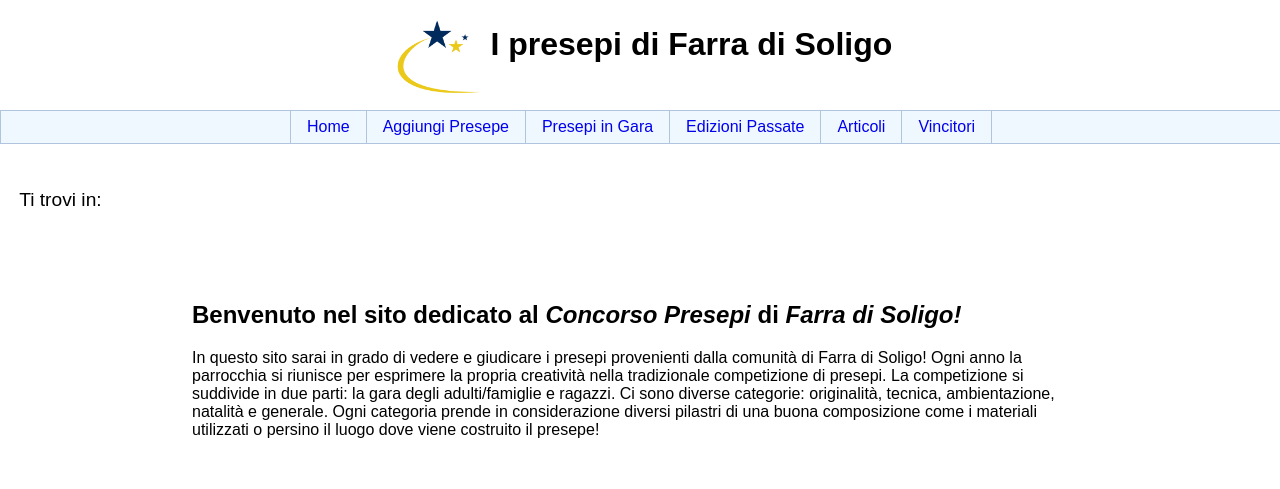
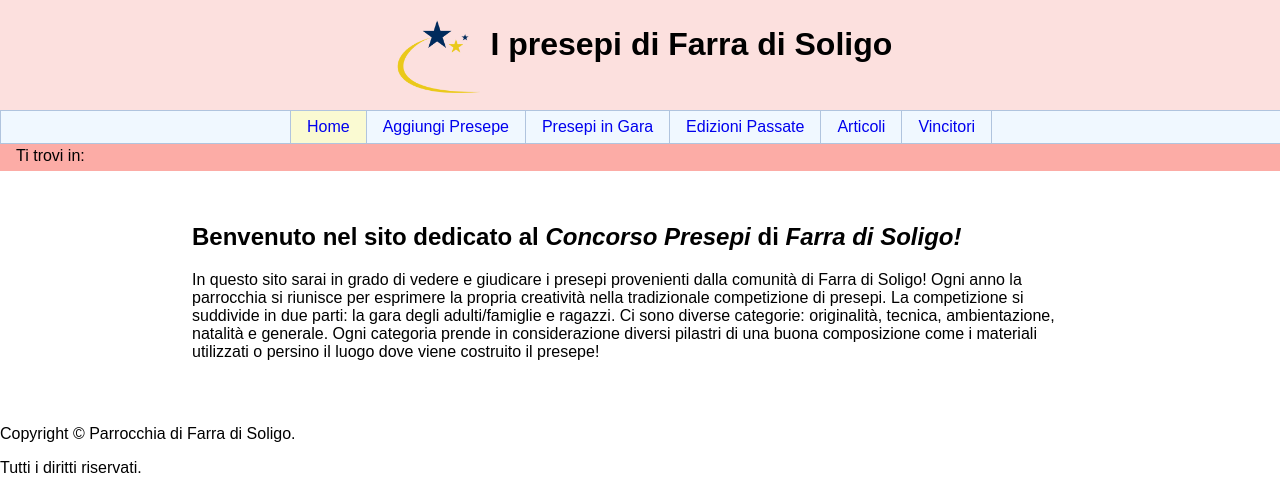
Before and after one commit to AndreaBreggion/Progetto_TecWeb, a PHP site: page / in a window 1280 px wide. Shown: the top 489 px of the page. Run offline with PHP 8.4, Linux system fonts and the light colour scheme.

Commit message:
finito header, sistemato un attimo i breadcrumbs

```diff
--- a/index.php
+++ b/index.php
@@ -4,9 +4,9 @@
     // il parametro in input deve avere lo stesso nome del file che contiene tutto il codice html
     $builder = new TemplateBuilder("home", ".");
     $builder->setHead(file_get_contents(__DIR__."/php/content/common/_head.html"));
-
     $builder->setHeader(file_get_contents(__DIR__."/php/content/common/_header.html"));
     $builder->setFooter(file_get_contents(__DIR__."/php/content/common/_footer.html"));
-
-    $builder->build();
+    $page = $builder->build();
+    $page = str_replace('<li><a lang="en" href="./index.php">Home</a></li>', '<li class="current" aria-current="page"><a href="." lang="en">Home</a></li>', $page);
+    echo($page);
 ?>
--- a/php/content/common/_header.html
+++ b/php/content/common/_header.html
@@ -6,7 +6,7 @@
     </div>
     <nav id="navBar">
         <ul id="menu">
-            <li><a xml:lang="en" href="<rootDIR></rootDIR>/php/index.php">Home</a></li>
+            <li><a lang="en" href="<rootDIR></rootDIR>/index.php">Home</a></li>
             <li><a href="<rootDIR></rootDIR>/php/aggiungiPresepe.php">Aggiungi Presepe</a></li>
             <li><a href="<rootDIR></rootDIR>/php/presepiInGara.php">Presepi in Gara</a></li>
             <li><a href="<rootDIR></rootDIR>/php/edizioniPassate.php">Edizioni Passate</a></li>
--- a/php/templateBuilder.php
+++ b/php/templateBuilder.php
@@ -65,7 +65,7 @@
         // costruisce l'intera pagina
         public function build() {
             $this->_whole_page = str_replace("<rootDIR></rootDIR>", $this->_rootDIR, $this->_whole_page);
-            echo $this->_whole_page;
+            return $this->_whole_page;
         }
     }
 ?>
--- a/sources/style/style_lavoro.css
+++ b/sources/style/style_lavoro.css
@@ -19,11 +19,12 @@ body {
 }
 
 header {
-    padding: 1em 0em;
+    padding-top: 1em;
     display: flex;
     height: 8em;
     justify-content: space-between;
     flex-direction: column;
+    background-color: #fce0de;
 }
 #headerTitle {
     height: 5em;
@@ -66,6 +67,14 @@ header nav li {
     justify-content: center;
 }
 
+header nav .current {
+    background-color: lightgoldenrodyellow;
+}
+
+header nav .current:hover {
+    background-color: burlywood;
+}
+
 header nav li:last-child{
     border-right: 1px solid lightsteelblue;
 }
@@ -86,12 +95,19 @@ main#content {
 }
 
 .breadcrumbsBlock {
+    height: 1.5em;
     width: 100%;
-    font-size: 1.2em;
-    padding-left: 1em;
-    padding-bottom: 1em;
-    padding-top: 0.5em;
+    margin-top: 0;
+    padding: 0em 0em 0.2em 1em;
+    background-color: #fcaca6;
+    display: flex;
+    justify-content: left;
+}
 
+.breadcrumbsPre {
+    margin: 0.2em 0em 0em 0em;
+    padding: 0;
+    display: inline;
 }
 
 #footer {
```
